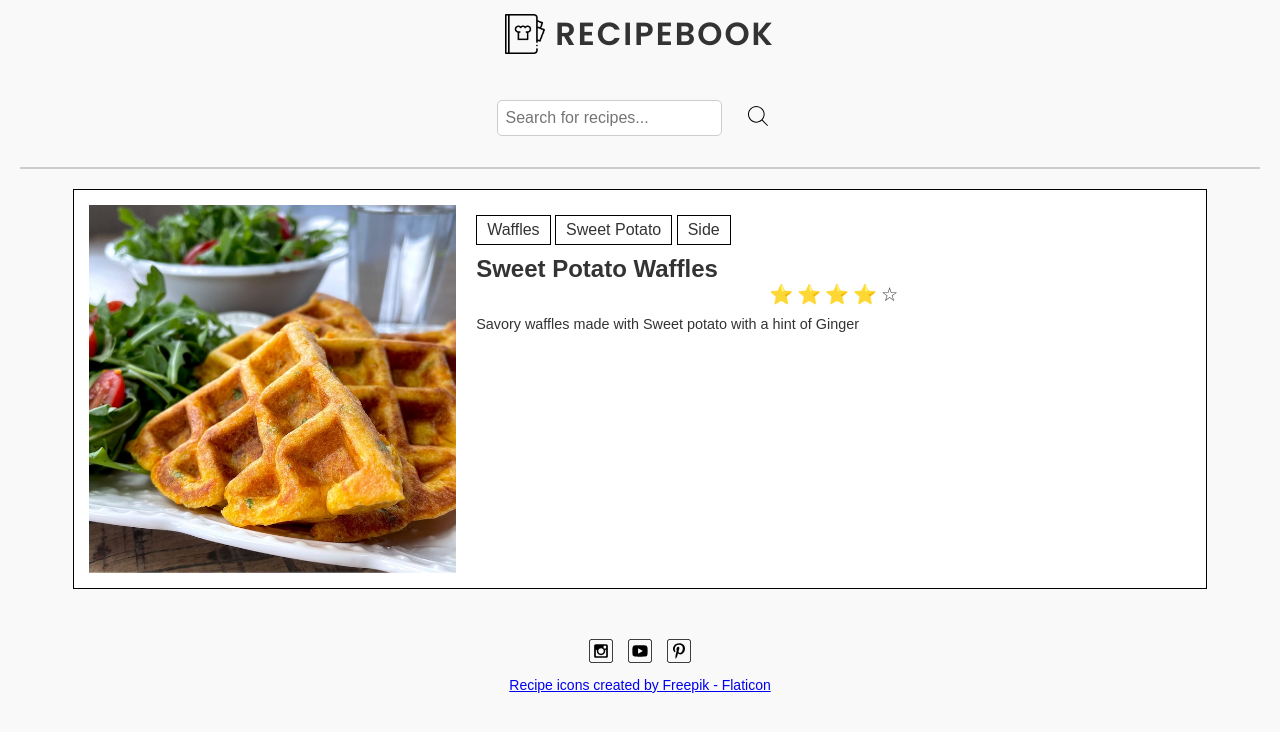
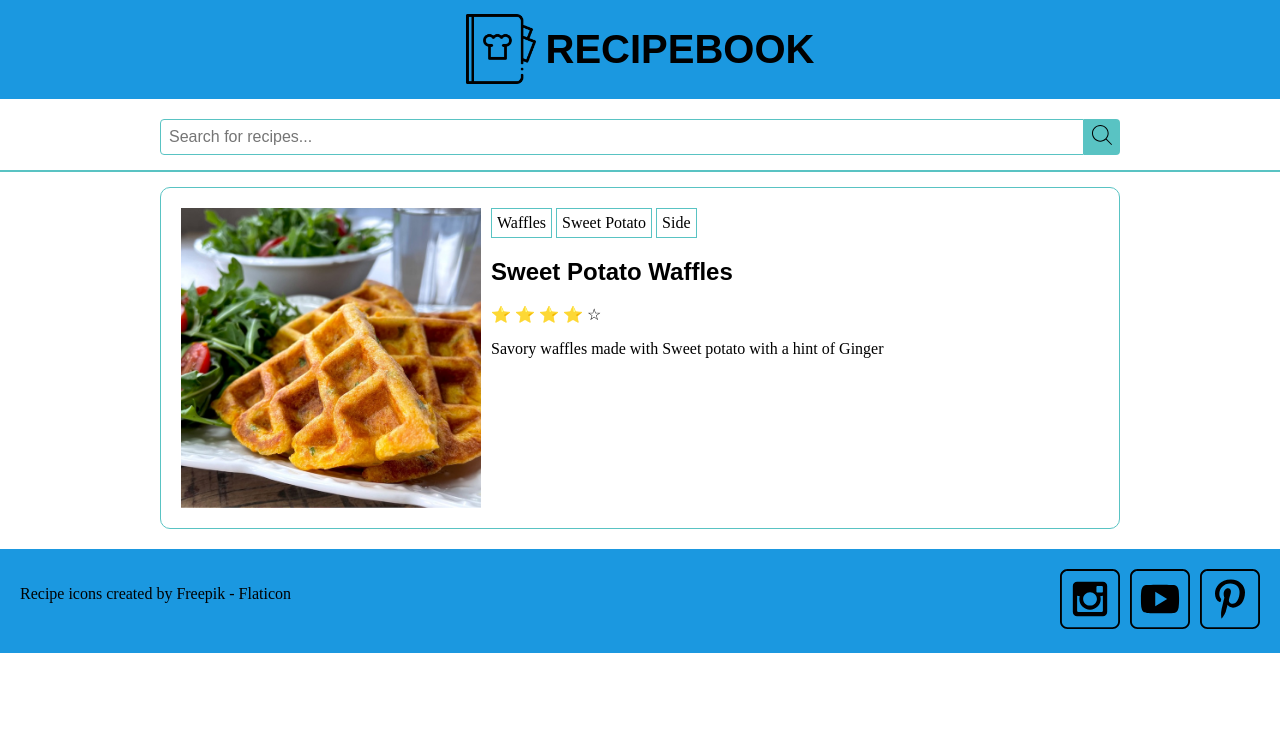
Before and after one commit to Macedo-Carlos/wdd131, a plain HTML site: page recipes/index.html in a window 1280 px wide. Drawn offline with Linux system fonts and the light colour scheme; a web font is replaced by a local one.

Commit message:
Better looking, more organized CSS

```diff
--- a/recipes/index.html
+++ b/recipes/index.html
@@ -53,7 +53,7 @@
                         <span aria-hidden="true" class="icon-star">⭐</span>
                         <span aria-hidden="true" class="icon-star">⭐</span>
                         <span aria-hidden="true" class="icon-star">⭐</span>
-                        <span aria-hidden="true" class="icon-star-empty">⭐</span>
+                        <span aria-hidden="true" class="icon-star">⭐</span>
                         <span aria-hidden="true" class="icon-star-empty">☆</span>
                     </span>
                     <p class="description">Savory waffles made with Sweet potato with a hint of Ginger</p>
--- a/recipes/recipes.css
+++ b/recipes/recipes.css
@@ -1,239 +1,167 @@
-/* Global styles */
-@import url('https://fonts.googleapis.com/css2?family=Poppins:wght@400;600&display=swap');
-
+@import url("https://fonts.googleapis.com/css2?family=family=Amatic+SC&display=swap");
 :root {
-    --primary-color: #1B98E0;
-    --secondary-color: #59c3c3;
-    --text-dark: #333;
-    --text-light: #ebebeb;
-    --primary-font: Arial, Helvetica, sans-serif;
-    --secondary-font: 'Poppins', sans-serif;
+--primary-color: #1B98E0;
+--secondary-color: #59c3c3;
+--text-dark: #333;
+--text-light: #ebebeb;
+--primary-font: Arial, Helvetica,sans-serif;
+--secondary-font: 'Poppins', sans-serif;
 }
 
-/* General reset */
-* {
-    margin: 0;
-    padding: 0;
-    box-sizing: border-box;
+img {
+   max-width: 100%;
 }
 
-/* Body styling */
 body {
-    font-family: var(--primary-font);
-    color: var(--text-dark);
-    background-color: #f9f9f9;
-    display: flex;
-    flex-direction: column;
-    align-items: center;
-    justify-content: flex-start;
+ margin: 0;
 }
 
-/* Header and Footer Background */
-header, footer {
-    background-color: #f9f9f9;
-    color: var(--text-dark);
+header {
+ background-color: var(--primary-color)
 }
 
-/* Header Styles */
-header {
-    width: 100%;
-    padding: 10px;
-    display: flex;
-    justify-content: center;
-    align-items: center;
-    flex-direction: column;
+main {
+ padding: 20px;
+ max-width: 960px;
 }
 
-.logo-title {
-    display: flex;
-    align-items: center;
-    justify-content: center;
+.separator {
+ margin: 15px 0 15px 0;
+ width: 100vw;
+ position: relative;
+ left: 50%;
+ transform: translateX(-50%);
+ border: 1px solid var(--secondary-color);
 }
 
-.logo {
-    width: 40px;
-    height: 40px;
-    margin-right: 10px;
+/*Header styles*/
+.logo-title {
+ display: flex;
+ justify-content: center;
+ align-items: center;
+ flex-wrap: wrap;
+ gap: 10px;
+ font-family: var(--secondary-font);
+ font-size: 1.25em;
 }
 
-h1 {
-    font-family: var(--secondary-font);
-    font-size: 2rem;
-    letter-spacing: 2px;
+.logo-title img {
+ max-width: 70px;
 }
 
-/* Search Form */
-form {
-    margin: 10px 0;
-    display: flex;
-    justify-content: center;
-    align-items: center;
+/*Search bar styles*/
+#search-form {
+ display: flex;
+ width: 100%;
 }
 
 #search-bar {
-    padding: 8px;
-    margin-right: 10px;
-    border: 1px solid #ccc;
-    border-radius: 5px;
-    width: 80%;
-    font-size: 1rem;
+ flex-grow: 1;
+ padding: 0.5rem;
+ font-size: 1rem;
+ border: 1px solid #ccc;
+ border-radius: 4px 0 0 4px;
+ border-color: var(--secondary-color);
 }
 
-button {
-    padding: 8px 16px;
-    background-color: transparent;
-    border: none;
-    cursor: pointer;
+#search-form button {
+ border: 1px;
+ border-radius: 0 4px 4px 0;
+ border-color: var(--secondary-color);
+ background-color: var(--secondary-color);
 }
 
-button img {
-    width: 20px;
-    height: 20px;
+#search-form button img {
+ height: 20px;
+ width: auto;
+ padding: 2px
 }
 
-/* Gray Line Separator */
-.separator {
-    width: 100%;
-    border: 1px solid #ccc;
-    margin: 20px 0;
+/* Recipe card styles*/
+.recipe-card {
+ display: flex;
+ padding: 20px;
+ flex-direction: column;
+ border: 1px solid;
+ border-radius: 10px;
+ border-color: var(--secondary-color);
 }
 
-/* Main Section */
-main {
-    width: 100%;
-    padding: 20px;
-    display: flex;
-    flex-direction: column;
-    align-items: center;
-    justify-content: flex-start;
-    background-color: #f9f9f9;
+.recipe-card h2 {
+ font-family: var(--secondary-font)
 }
 
-#recipes {
-    width: 100%;
-    display: flex;
-    flex-direction: column;
-    align-items: center;
+.categories {
+ margin-top: 10px;
 }
 
-/* Recipe Card */
-.recipe-card {
-    background-color: white;
-    border: 1px solid black;
-    margin-bottom: 20px;
-    display: flex;
-    flex-direction: column;
-    padding: 15px;
-}
-
-.recipe-image {
-    width: 100%;
-    height: auto;
-}
-
-.recipe-details {
-    text-align: center;
-    padding: 10px 0;
-}
-
-.recipe-details .category {
-    display: inline-block;
-    border: 1px solid black;
-    padding: 5px 10px;
-    margin-bottom: 10px;
-    cursor: pointer;
+.category {
+ display: inline-block;
+ border: 1px solid var(--secondary-color);
+ padding: 5px;
+ font-size: 1rem;
 }
 
 .recipe-name {
-    font-weight: bold;
-    font-size: 1.2rem;
-}
-
-.rating {
-    display: flex;
-    justify-content: center;
-}
-
-.rating .icon-star, .rating .icon-star-empty {
-    font-size: 1.2rem;
-    margin: 0 2px;
+ margin-bottom: 0;
 }
 
 .description {
-    display: block;
-    font-size: 0.9rem;
-    margin-top: 10px;
+ display: none;
 }
 
-
+/*Footer styles*/
 footer {
-    width: 100%;
-    padding: 10px;
-    text-align: center;
+ display: flex; /* Enable Flexbox */
+ flex-direction: column;
+ text-align: center;
+ background-color: var(--primary-color);
+ padding: 20px;
 }
 
 .social-media {
-    display: flex;
-    justify-content: center;
-    gap: 15px; /* Space between icons */
-    margin-bottom: 10px;
+ display: flex; /* Enable Flexbox */
+ justify-content: center;
+ gap: 10px;
 }
 
-.social-media a img {
-    width: 24px;  /* Smaller icon size */
-    height: 24px; /* Smaller icon size */
-    transition: transform 0.3s ease;
+.social-media img {
+ width: 60px;
+ height: auto;
 }
 
-.social-media a img:hover {
-    transform: scale(1.1); /* Slightly enlarge icons on hover */
+p a {
+ text-decoration: none;
+ color: black;
 }
 
-footer p {
-    font-size: 0.875rem;
+/*Media queries for large screens*/
+@media (min-width: 600px) {
+ .recipe-card {
+   flex-direction: row;
+ }
+
+ .recipe-card img {
+   margin-right: 10px;
+   max-width: 300px;
+ }
+
+ .categories {
+   margin-top: 0;
+ }
+
+ .description {
+   display: block;
+ }
+
+ footer {
+   flex-direction: row-reverse;
+   justify-content: space-between;
+ }
 }
 
-
-/* Media Queries for Mobile */
-@media (max-width: 600px) {
-    header, footer {
-        text-align: center;
-    }
-
-    .recipe-card {
-        width: 100%;
-        max-width: none;
-    }
-
-    .description {
-        display: block; /* Show description on mobile */
-    }
-
-    /* Stack social media icons vertically */
-    .social-media {
-        flex-direction: column;
-    }
+@media (min-width: 960px) {
+ main {
+   margin: 0 auto;
+ }
 }
-
-/* Media Queries for Wide Screens (Desktop) */
-@media (min-width: 601px) {
-    /* Recipe layout for larger screens */
-    .recipe-card {
-        flex-direction: row;
-    }
-
-    .recipe-image {
-        width: 33.33%;
-        height: auto;
-    }
-
-    .recipe-details {
-        padding-left: 20px;
-        text-align: left;
-        width: 66.66%;
-    }
-
-    .description {
-        display: block; /* Ensure description shows up on wider screens */
-    }
-}
```
